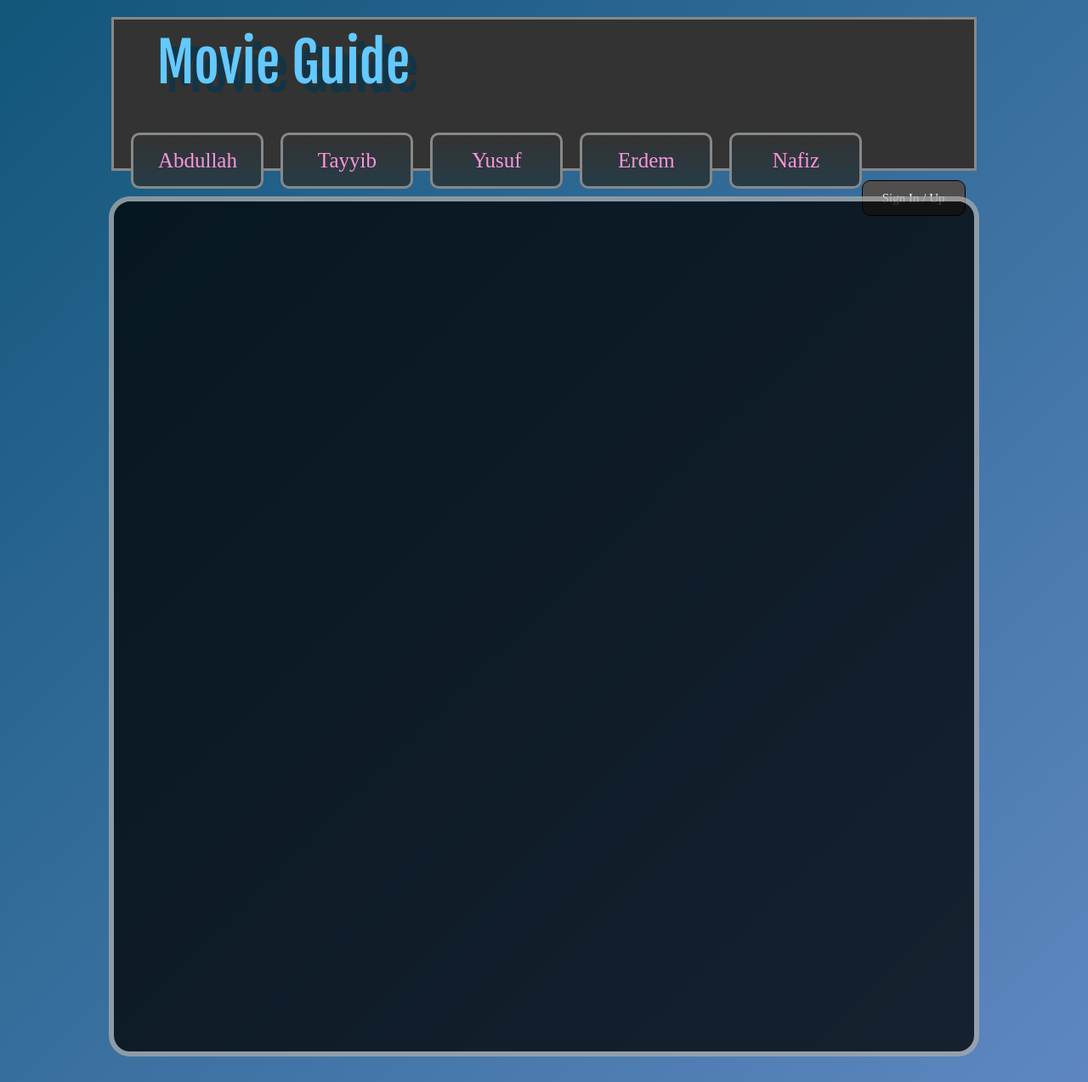
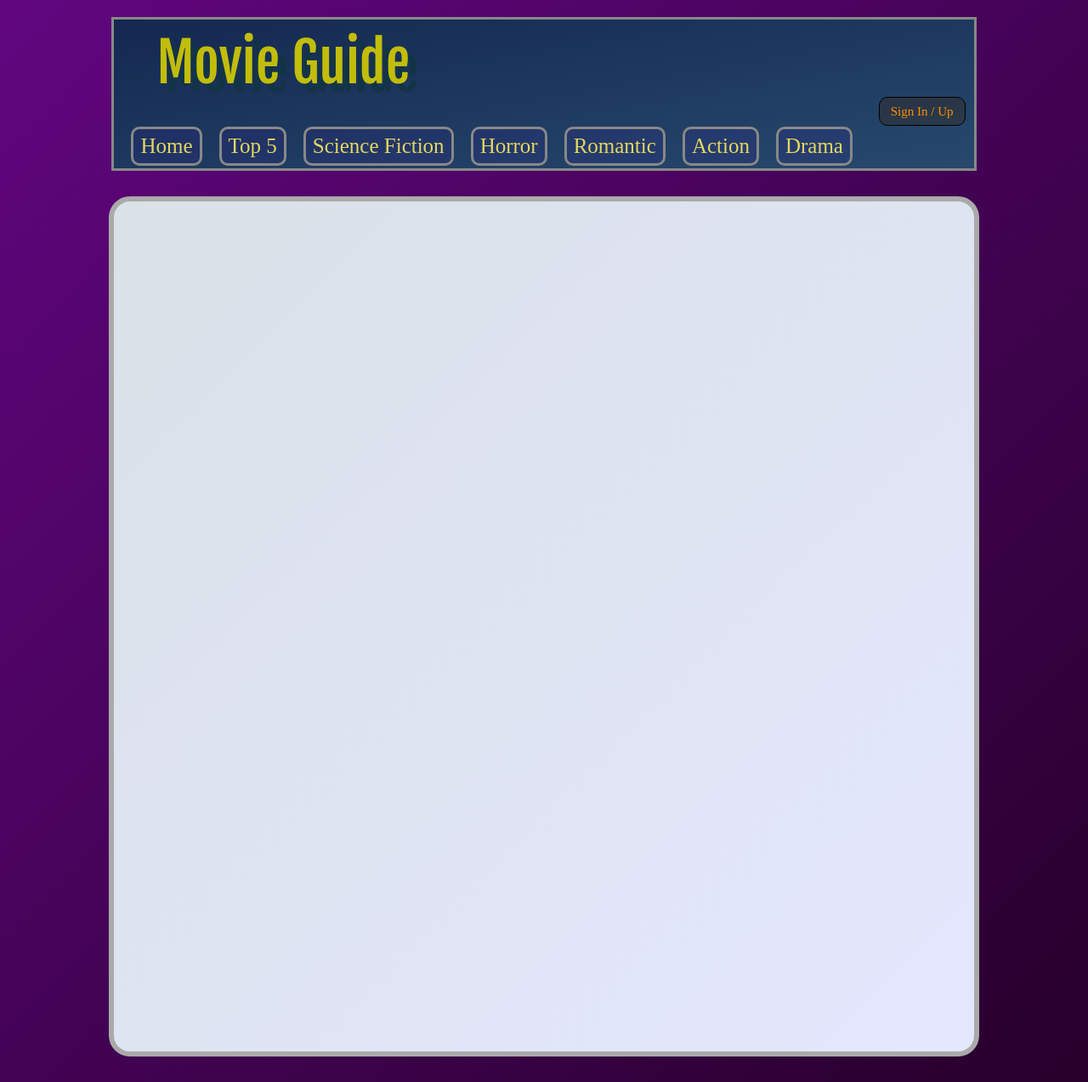
Before and after one commit to abTURGUT/Movie-Guide, a PHP site: page /anaSayfa.php in a window 1280 px wide. Shown: the whole page at 85% size. Run offline with PHP 8.4, Linux system fonts and the light colour scheme.

Commit message:
v00.00.19

```diff
--- a/anaSayfa.php
+++ b/anaSayfa.php
@@ -14,12 +14,25 @@
     <style>
     body {
         overflow: visible;
-        background-image: linear-gradient(to bottom right, #12567A, #5e87c1);
+        background-image: linear-gradient(to bottom right, #610680, #27002B);
     }
     </style>
     <?php include 'header.php';?>
     <div class="mainCanvas">
+    	<!-- <?php
+    		for($var = 0; $var < 3; $var++){
+    			echo '<div id = "homeFilmCanvas" class = "homeFilmCanvas">
+    		<div id = "homeFilmInformation" class = "homeFilmInformation">
+
+    		</div>
+    		<div id = "homeFilmImage" class = "homeFilmImage" >
+    			<img class = "img" src="AbdullahT.jpg" alt="Abdullah"  width="auto" height="auto" >
+    		</div>
+    	</div>';
+    		}
+    	?> -->
     </div>
+
 
     <div id="blocked" class = 'blocked'  onclick="loginExit();"></div>
     <div id="loginPanel" class = 'loginPanel' onclick="">
@@ -35,8 +48,8 @@
 		placeholder="Password"
 		<?php if (isset($_SESSION['errorPassword'])) {echo " value='" . $_SESSION['errorPassword'] . "' "; $_SESSION['errorPassword']="";}?>>
 
-        <div id = 'loginError'> placeholder
-        	<?php if(isset($_SESSION['loginError']) && $_SESSION['loginError'] != "") { echo $_SESSION['loginError']; } ?>
+        <div id = 'loginError'>
+        	<?php if(isset($_SESSION['loginError']) && $_SESSION['loginError'] != "") { echo $_SESSION['loginError']; } else echo 'placeholder' ?>
         </div>
 
         <input id = 'loginSubmit' name="loginSubmit" type = 'submit' class = 'loginSubmit' value = 'Sign In'  onclick="signIn();">
@@ -59,8 +72,8 @@
         <?php if (isset($_SESSION['errorSPassword'])) {echo " value='" . $_SESSION['errorSPassword'] . "' "; $_SESSION['errorSPassword']="";}?>>
 
 
-        <div id = 'signUpError'>placeholder
-        	<?php if(isset($_SESSION['signUpError']) && $_SESSION['signUpError'] != "") { echo $_SESSION['signUpError']; } ?>
+        <div id = 'signUpError'>
+        	<?php if(isset($_SESSION['signUpError']) && $_SESSION['signUpError'] != "") { echo $_SESSION['signUpError']; } else echo 'placeholder' ?>
         </div>
 
         <input id = 'signUpSubmit' name = 'signUpSubmit' type = 'submit' class = 'loginSubmit' value = 'Sign Up'>
@@ -70,7 +83,8 @@
 
     <div id = "accountName" class = "invisible"><?php if(isset($_SESSION['signedIn']) && $_SESSION['signedIn']) { echo $_SESSION['username']; }else echo '' ?></div>
 
-	<?php if(isset($_SESSION['loginError']) && $_SESSION['loginError'] != null) {
+	<?php
+	if(isset($_SESSION['loginError']) && $_SESSION['loginError'] != null) {
 		//If 'loginError' is defined and not empty then open the login panel and show the error
 		echo "<script>loginButton();</script>";
 		echo "<script>document.getElementById('loginError').style.visibility = 'visible';</script>";
@@ -79,8 +93,8 @@
 		echo $_SESSION['loginError'] = "";
 		echo $_SESSION['errorUserName'] = "";
 		echo $_SESSION['errorPassword'] = "";
-	}?>
-	<?php if(isset($_SESSION['signUpError']) && $_SESSION['signUpError'] != null) {
+	}
+	if(isset($_SESSION['signUpError']) && $_SESSION['signUpError'] != null) {
 		//If 'loginError' is defined and not empty then open the login panel and show the error
 		echo "<script>signUpButton();</script>";
 		echo "<script>document.getElementById('signUpError').style.visibility = 'visible';</script>";
@@ -155,7 +169,7 @@
 				$myQuery2 = "SELECT * FROM users WHERE email = '$email'";
 				$result2 = mysqli_query($connection,$myQuery2);
 				if(mysqli_num_rows($result) > 0){
-					$_SESSION['signUpError'] = 'An account with that username already exists!';
+					$_SESSION['signUpError'] = 'Username already exists!';
 					$_SESSION['errorSUserName'] = $name;
 					$_SESSION['errorSEmail'] = $email;
 					$_SESSION['errorSPassword'] = $pass;
@@ -163,7 +177,7 @@
 	            	exit;
 				}
 				else if(mysqli_num_rows($result2) > 0){
-					$_SESSION['signUpError'] = 'An account with that email already exists!';
+					$_SESSION['signUpError'] = 'Email already exists!';
 					$_SESSION['errorSUserName'] = $name;
 					$_SESSION['errorSEmail'] = $email;
 					$_SESSION['errorSPassword'] = $pass;
@@ -178,8 +192,6 @@
 
 						$sql = "INSERT INTO users (nickname, email, userpassword) VALUES ('$name', '$email', '$pass')";
 						$conn->exec($sql);
-						$last_id = $conn->lastInsertId();
-
 						startSession($name);
 						header('Location: anaSayfa.php');
 		            	exit;
--- a/functions.js
+++ b/functions.js
@@ -14,8 +14,6 @@ function loginButton(status){
 			document.getElementById('loginPassword').value = "";
 		}
 	}
-
-
 
 
 }
--- a/header.php
+++ b/header.php
@@ -10,19 +10,25 @@
          Movie Guide
       </div>
       <div class = "headerButton">
-         <p id="center">Abdullah</p>
+         <p id="center">Home</p>
       </div>
       <div class = "headerButton">
-         <p id="center">Tayyib</p>
+         <p id="center">Top 5</p>
       </div>
       <div class = "headerButton">
-         <p id="center">Yusuf</p>
+         <p id="center">Science Fiction</p>
       </div>
       <div class = "headerButton">
-         <p id="center">Erdem</p>
+         <p id="center">Horror</p>
       </div>
       <div class = "headerButton">
-         <p id="center">Nafiz</p>
+         <p id="center">Romantic</p>
+      </div>
+      <div class = "headerButton">
+         <p id="center">Action</p>
+      </div>
+      <div class = "headerButton">
+         <p id="center">Drama</p>
       </div>
       <div id = 'loginButton' class = "loginButton" onclick="loginButton('clearInput')">
          <p id="loginButtonText">
@@ -32,10 +38,10 @@
                   else echo 'Sign In / Up' ?></p>
       </div>
       <form name="logOutForm" id="logOutForm" method="post" onclick=" logOut()" action="<?php $_SERVER['PHP_SELF'];?>" >
-      <input type = "submit" id= "logOutButton" name = "logOutButton" class = "headerLogOut" value="Log Out">
+         <input type = "submit" id= "logOutButton" name = "logOutButton" class = "headerLogOut" value="Log Out">
       </form>
-      <?php if(!isset($_SESSION['signedIn']) || !$_SESSION['signedIn']) {
-                    echo "<script> document.getElementById('logOutButton').style.display = 'none';</script>";
+      <?php if(isset($_SESSION['signedIn']) && $_SESSION['signedIn']) {
+                    echo "<script> document.getElementById('logOutButton').style.display = 'flex';</script>";
                   }?>
    </div>
 </body>
--- a/siteStyle.css
+++ b/siteStyle.css
@@ -21,10 +22,10 @@ p{
 .mainCanvas{
             border-radius: 25px;
             width:80%;
-            opacity: 0.75;
+            opacity: 1.0;
             height:1000px;
             border: 6px solid #AAAAAA;
-            background-color: #000000;
+            background-image: linear-gradient(to bottom right, #dae1e7, #E4E7FE);
             margin:30px auto;
         }
 
@@ -32,14 +33,14 @@ p{
         width:80%;
         height:175px;
         border:3px solid #888888;
-        background-color: #333333;
+        background-image: linear-gradient(to bottom right, #142850, #27496d);
         margin:20px auto;
 
 }
 
 .headerTitle{
-
-        color: #63C9FF;
+        user-select: none;
+        color: #C2BD0A;
         text-shadow: 10px 10px #123446;
         font-size: 64px;
         font-family: 'Fjalla One', sans-serif;
@@ -48,27 +49,48 @@ p{
 }
 
 .headerButton{
-        width:150px;
-        height:60px;
+        width: auto ;
+        height:40px;
         display:flex;
         border-radius: 10px;
         border:3px solid #888888;
-        background-color: #333333;
+        padding-right: 8px;
+        padding-left: 8px;
         margin-left: 20px;
-        margin-top: 32px;
+        margin-top: 25px;
         float:left;
-        background-image: linear-gradient( #333333, rgb(39, 60, 71));
+        background-color: rgba(60,1,173,0.10);
         font-size:25px;
-        color:rgb(255, 148, 219);
+        color:rgb(227, 216, 95);
         text-align:center;
+        transition: 0.25s ease;
+        /*-webkit-transition: 0.25s ease;
+        -moz-transition: 0.25s ease;*/
 
+}
+.headerButton:hover{transform: scale(1.25);
+    -webkit-animation-name: yellowPulse;
+    -webkit-animation-duration: 0.1s;
+    -webkit-animation-iteration-count: 1;
+    -webkit-box-shadow: 0 0 36px rgb(227, 216, 95);
+
+
+}
+@-webkit-keyframes yellowPulse {
+    from {
+        -webkit-box-shadow: 0 0 0 #3C1D00; }
+    to {
+        -webkit-box-shadow: 0 0 36px rgb(227, 216, 95);
+
+
+         }
 }
 
 .headerLogOut{
     width:60px;
     height:60px;
 
-    display:flex;
+    display:none;
 
     border-radius: 10px;
     border:3px solid #888888;
@@ -91,20 +113,38 @@ p{
 
 }
 .loginButton{
-        width:120px;
-        height:40px;
+        width:100px;
+        height:32px;
         border-radius: 10px;
         border:1px solid #000000;
-        background-color: rgb(82, 78, 78);
+        background-color: rgba(60, 30, 0,0.30);
         margin-right: 10px;
         margin-top: -10px;
         font-size:15px;
-        color:rgb(255, 255, 255);
+        color:rgb(255, 142, 0);
         text-align:center;
         display: flex;
         cursor: pointer;
         float:right;
 }
+
+.loginButton:hover{
+    -webkit-animation-name: orangePulse;
+    -webkit-animation-duration: 0.5s;
+    -webkit-animation-iteration-count: 1;
+    -webkit-box-shadow: 0 0 18px rgb(255, 142, 0);
+    background-color: #000000;
+
+}
+@-webkit-keyframes orangePulse {
+    from {
+        background-color: #3C1D00;
+        -webkit-box-shadow: 0 0 0 #3C1D00; }
+    to {
+        background-color: #000000;
+        -webkit-box-shadow: 0 0 18px rgb(255, 142, 0); }
+}
+
 
 .blocked{
     display: none;
```
Also changed, not shown: other parts of siteStyle.css (+55 -0 lines), createDatabase.php (+17 -5 lines), AbdullahT.jpg (added).
